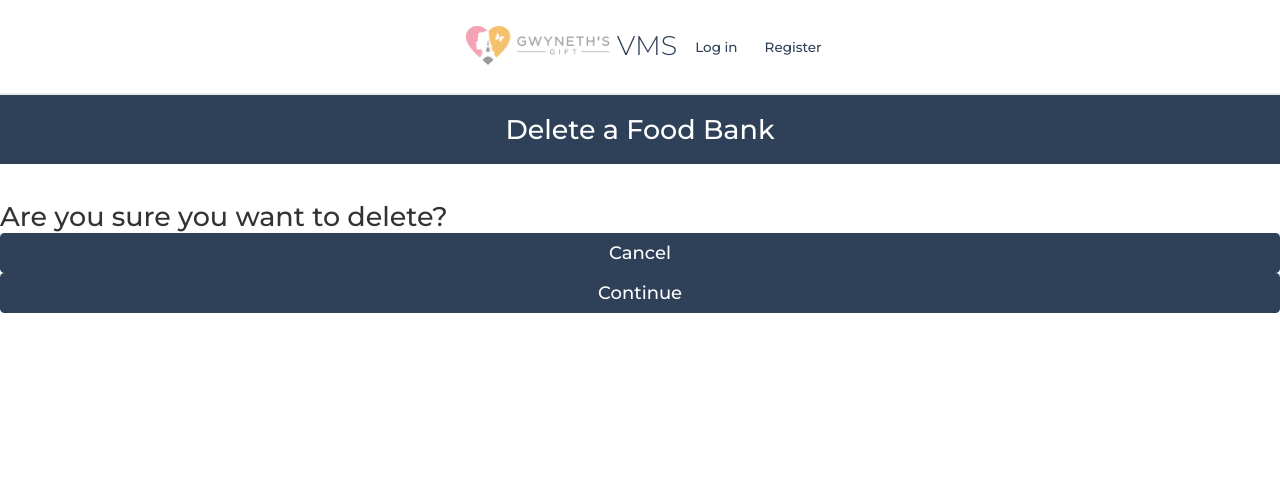
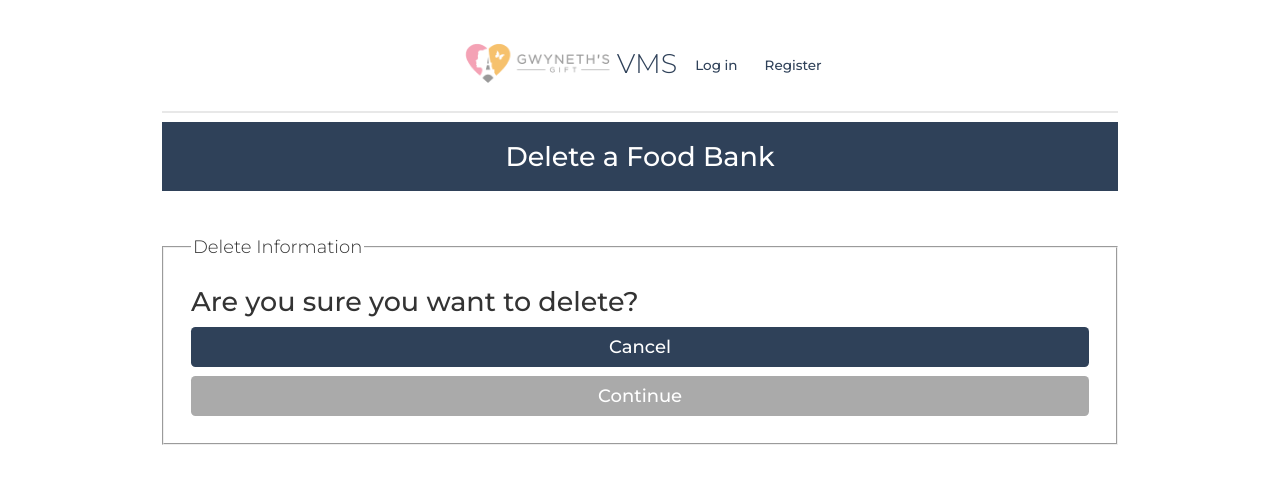
Before and after one commit to lpowell2/FUMC-FB, a PHP site: page /GwynethsGift/deleteFoodBankForm.php in a window 1280 px wide. Shown: the top 484 px of the page. Run offline with PHP 8.4, Linux system fonts and the light colour scheme.

Commit message:
Deletes Food bank
buttons functioning delete form page looks presentable

```diff
--- a/database/dbPersons.php
+++ b/database/dbPersons.php
@@ -100,12 +100,12 @@ function add_person($person) {
 
 function remove_person($id) {
     $con=connect();
-    $query = 'SELECT * FROM dbPersons WHERE id = "' . $id . '"';
-    $result = mysqli_query($con,$query);
-    if ($result == null || mysqli_num_rows($result) == 0) {
-        mysqli_close($con);
-        return false;
-    }
+   // $query = 'SELECT * FROM dbPersons WHERE id = "' . $id . '"';
+   // $result = mysqli_query($con,$query);
+   // if ($result == null || mysqli_num_rows($result) == 0) {
+        //mysqli_close($con);
+        //return false;
+    //}
     $query = 'DELETE FROM dbPersons WHERE id = "' . $id . '"';
     $result = mysqli_query($con,$query);
     mysqli_close($con);
--- a/deleteFoodBankForm.php
+++ b/deleteFoodBankForm.php
@@ -22,12 +22,19 @@
 <!DOCTYPE html>
 <html>
     <head>
-    <?php require_once('universal.inc') ?>
+        <?php require_once('universal.inc') ?>
         <title>Hunger Actions Coalition | Delete Food Bank <?php if ($loggedIn) echo ' Delete Food Bank'?></title>
     </head>
     <body>
-        <?php require_once('header.php') ?>
-        <h1>Delete a Food Bank</h1>
-            <h2>Are you sure you want to delete?</h2>
-            <a class="button" href="index.php">Cancel</a>
-            <a class="button" onclick="remove_person($fbID);" href="index.php">Continue</a>
+        <main class="general">
+            <?php require_once('header.php') ?>
+            <h1>Delete a Food Bank</h1>
+            <fieldset>
+                <legend>Delete Information</legend>
+                    <h2>Are you sure you want to delete?</h2>
+                    <a class="button" href="index.php">Cancel</a>
+                    <a class="button cancel" onclick="<?php remove_person($fbID);?>" href="index.php">Continue</a>
+            </fieldset>
+        </main>
+    </body>
+</html>
--- a/viewProfile.php
+++ b/viewProfile.php
@@ -139,7 +139,7 @@
                 <?php if ($id != $userID && $accessLevel >= 2): ?>
                     <?php if ($accessLevel >= 3): ?>
                         <a href="modifyUserRole.php?id=<?php echo $id ?>" class="button">Change Role/Status</a>
-                        <a href="deleteFoodBankForm.php?id=<?php echo $id ?>" class="button">Delete Person/FoodBank</a>
+                        <a href="deleteFoodBankForm.php?id=<?php echo $id ?>" class="button cancel">Delete Person/FoodBank</a>
                     <?php else: ?>
                         <a href="modifyUserRole.php?id=<?php echo $id ?>" class="button">Change Status</a>
                     <?php endif ?>
```
